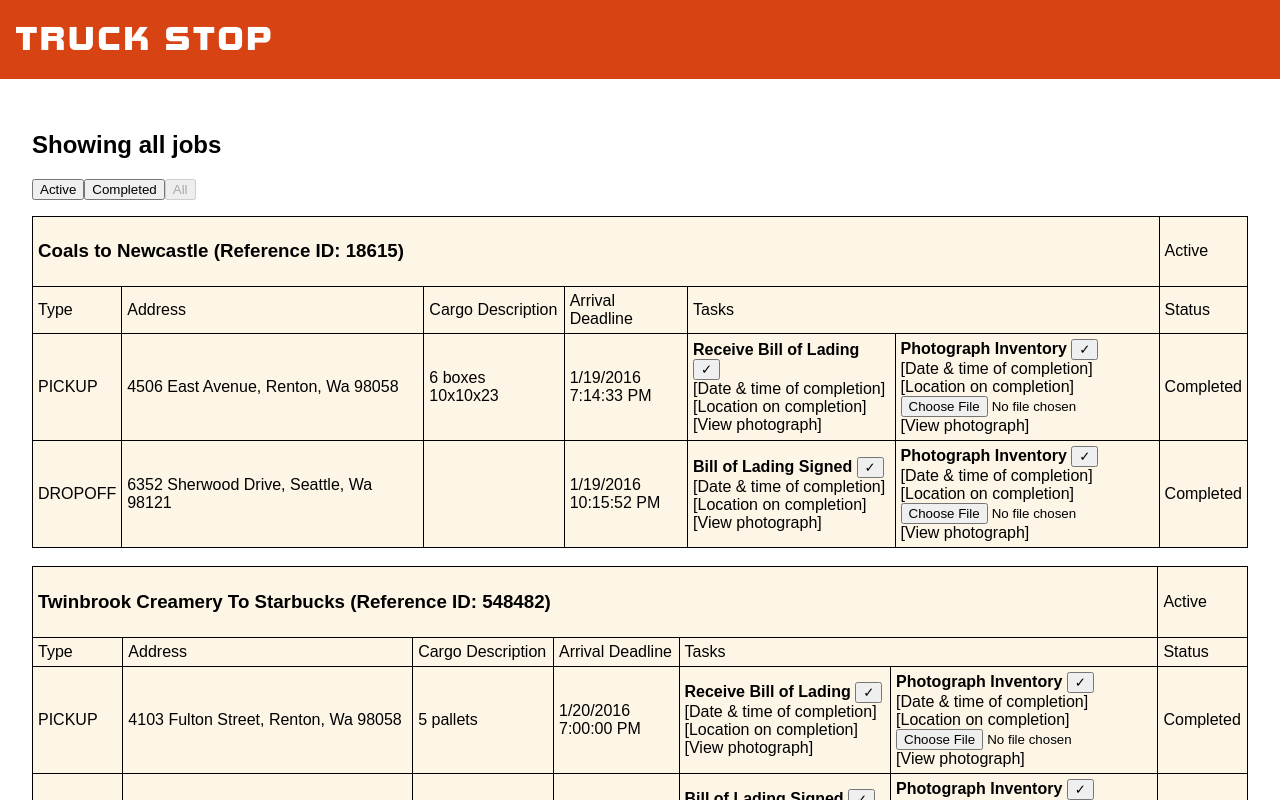
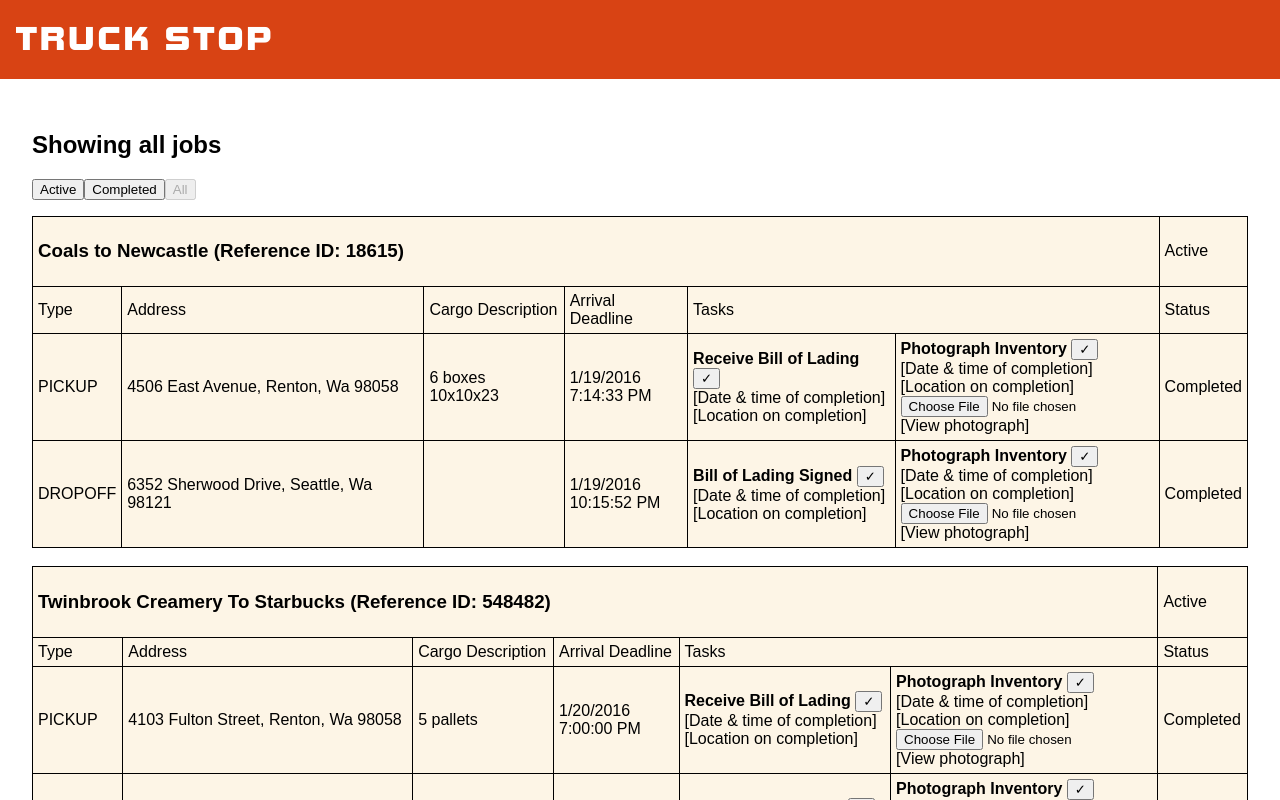
Before and after one commit to CaptainStack/truck-stop, a React (Create React App) app: page / in a window 1280 px wide. Shown: the top 800 px of the page. Built offline with nearby package versions, Linux system fonts and the light colour scheme.

Commit message:
Photo_viewer should only appear on photo tasks.

```diff
--- a/src/components/Task.jsx
+++ b/src/components/Task.jsx
@@ -4,6 +4,7 @@ import { taskClick, saveImage } from '../events';
 const Task = ({task}) => {
   let button;
   let photo_button;
+  let photo_viewer;
   let datetime_string = '[Date & time of completion]';
   let class_name;
   let button_symbol = '\u2713';
@@ -33,6 +34,7 @@ const Task = ({task}) => {
   } else {
     button = <button onClick={taskClick(task)}>{button_symbol}</button>;
     photo_button = <input type='file' onChange={readURL}></input>;
+    photo_viewer = <a className={'photograph'} href={task.photo} target='_'>[View photograph]</a>;
   }
 
   let location_string = task.GPS ? `Coords(${Math.floor(task.GPS.latitude)}, ${Math.floor(task.GPS.longitude)})` : '[Location on completion]';
@@ -43,7 +45,8 @@ const Task = ({task}) => {
       <div>{datetime_string}</div>
       <div>{location_string}</div>
       <div>{photo_button}</div>
-      <a className={'photograph'} href={task.photo} target='_'>[View photograph]</a>
+      <div>{photo_viewer}</div>
+
     </td>
   );
 };
```
